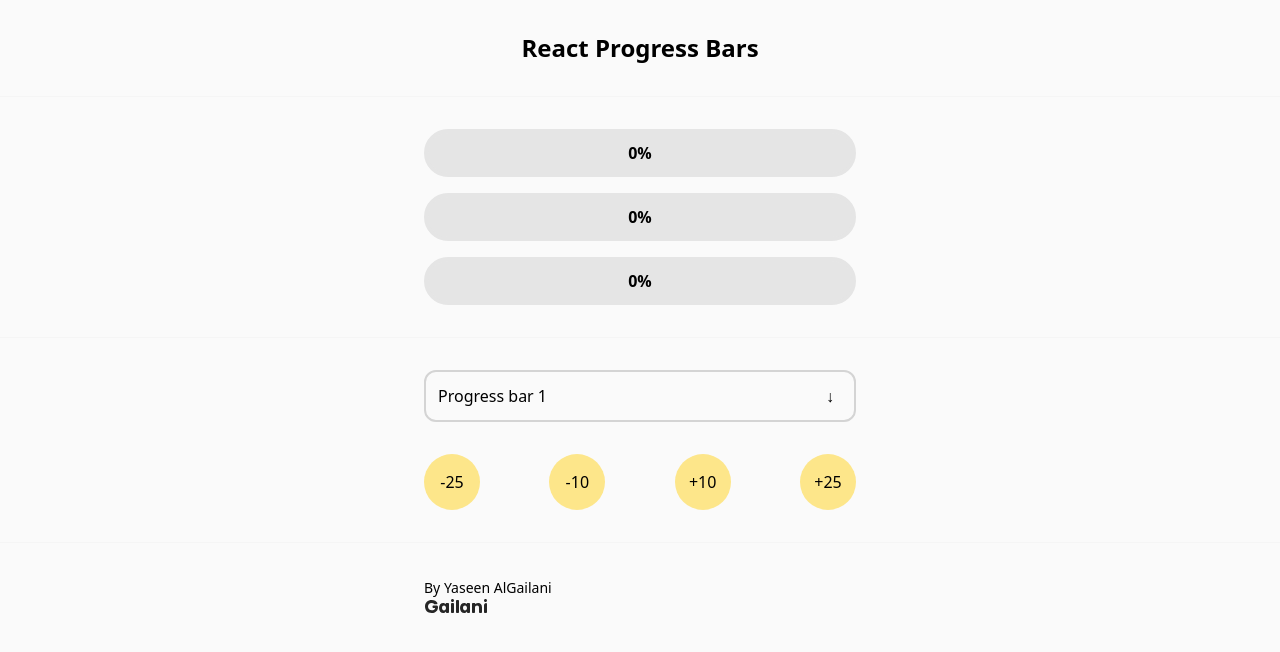
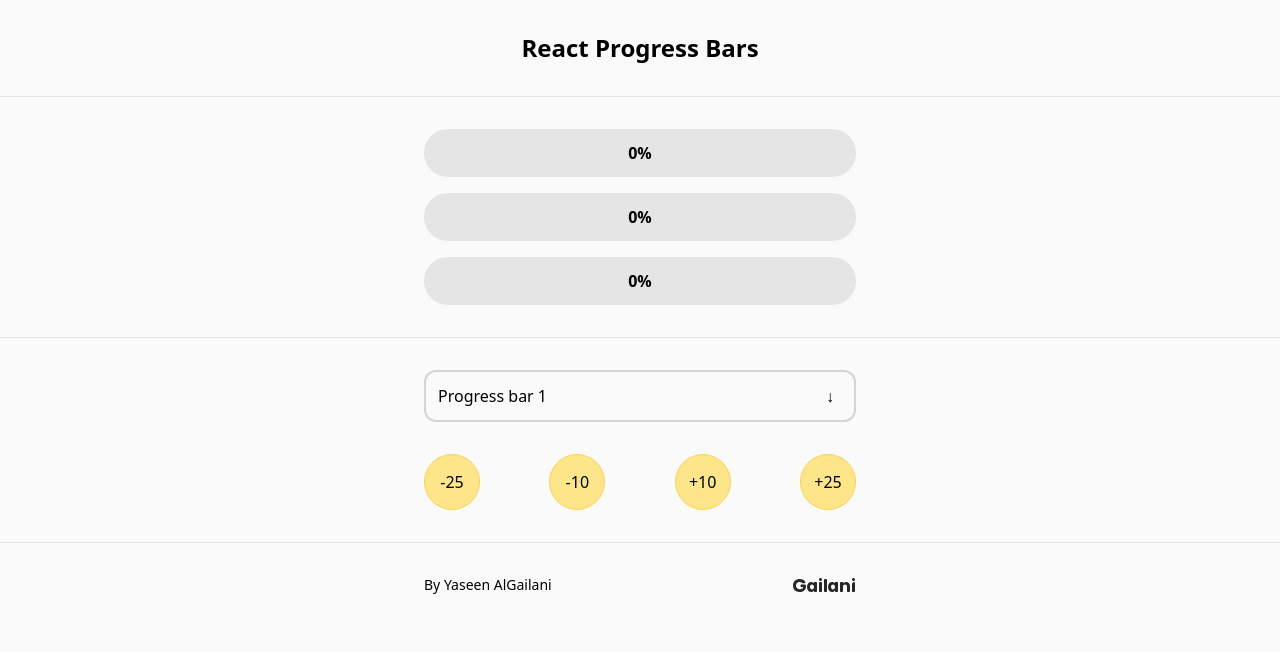
Before and after one commit to YaseenAlGailani/optus-progressbar, a Next.js app: page / in a window 1280 px wide. Shown: the top 652 px of the page. Built offline with nearby package versions, Linux system fonts and the light colour scheme.

Commit message:
refactor: move Control

```diff
--- /dev/null
+++ b/components/Control.tsx
@@ -0,0 +1,19 @@
+export default function Control({
+  value,
+  onClick,
+}: {
+  value: number;
+  onClick: Function;
+}) {
+  return (
+    <button
+      className="w-14 h-14 bg-amber-200 border border-amber-300 rounded-full hover:bg-amber-300 active:bg-amber-400 tra"
+      onClick={() => onClick(value)}
+    >
+      <span className="sr-only">
+        {value > 0 ? `Add ${Math.abs(value)}%` : `Subtract ${Math.abs(value)}%`}
+      </span>
+      <span aria-hidden={true}>{value > 0 ? `+${value}` : value}</span>
+    </button>
+  );
+}
--- a/pages/index.tsx
+++ b/pages/index.tsx
@@ -3,6 +3,7 @@ import Head from "next/head";
 import Progressbar from "../components/Progressbar";
 import Select from "../components/Select";
 import GLogo from "../components/GLogo";
+import Control from "../components/Control";
 
 export default function Home() {
   const [activeBar, setActiveBar] = useState(0);
@@ -34,7 +35,7 @@ export default function Home() {
           React Progress Bars
         </h1>
       </header>
-      <hr className="border-neutral-100 dark:border-slate-700 mb-8" />
+      <hr className="border-neutral-200 dark:border-slate-700 mb-8" />
       <main className="mx-auto mb-8">
         <div className="mx-auto mb-8 max-w-md grid gap-4 px-2">
           <Progressbar
@@ -56,7 +57,7 @@ export default function Home() {
             value={progress2}
           />
         </div>
-        <hr className="border-neutral-100 dark:border-slate-700 mb-8" />
+        <hr className="border-neutral-200 dark:border-slate-700 mb-8" />
         <div className="mx-auto max-w-md mb-8 px-2">
           <Select activeBar={activeBar} changeHandler={handleBarChange} />
         </div>
@@ -67,28 +68,17 @@ export default function Home() {
           <Control value={+25} onClick={updateProgress} />
         </div>
       </main>
-      <hr className="border-neutral-100 dark:border-slate-700 mb-8" />
+      <hr className="border-neutral-200 dark:border-slate-700 mb-8" />
       <footer className="mx-auto max-w-md px-2">
-        <p className="inline-block text-sm dark:text-slate-300">
-          By Yaseen AlGailani
+        <div className="flex justify-between items-center">
+          <p className="inline-block text-sm dark:text-slate-300">
+            By Yaseen AlGailani
+          </p>
           <a href="https://www.gailani.dev">
             <GLogo small />
           </a>
-        </p>
+        </div>
       </footer>
     </div>
   );
 }
-function Control({ value, onClick }: { value: number; onClick: Function }) {
-  return (
-    <button
-      className="w-14 h-14 bg-amber-200 rounded-full hover:bg-amber-300 active:bg-amber-400 tra"
-      onClick={() => onClick(value)}
-    >
-      <span className="sr-only">
-        {value > 0 ? `Add ${Math.abs(value)}%` : `Subtract ${Math.abs(value)}%`}
-      </span>
-      <span aria-hidden={true}>{value > 0 ? `+${value}` : value}</span>
-    </button>
-  );
-}
```
